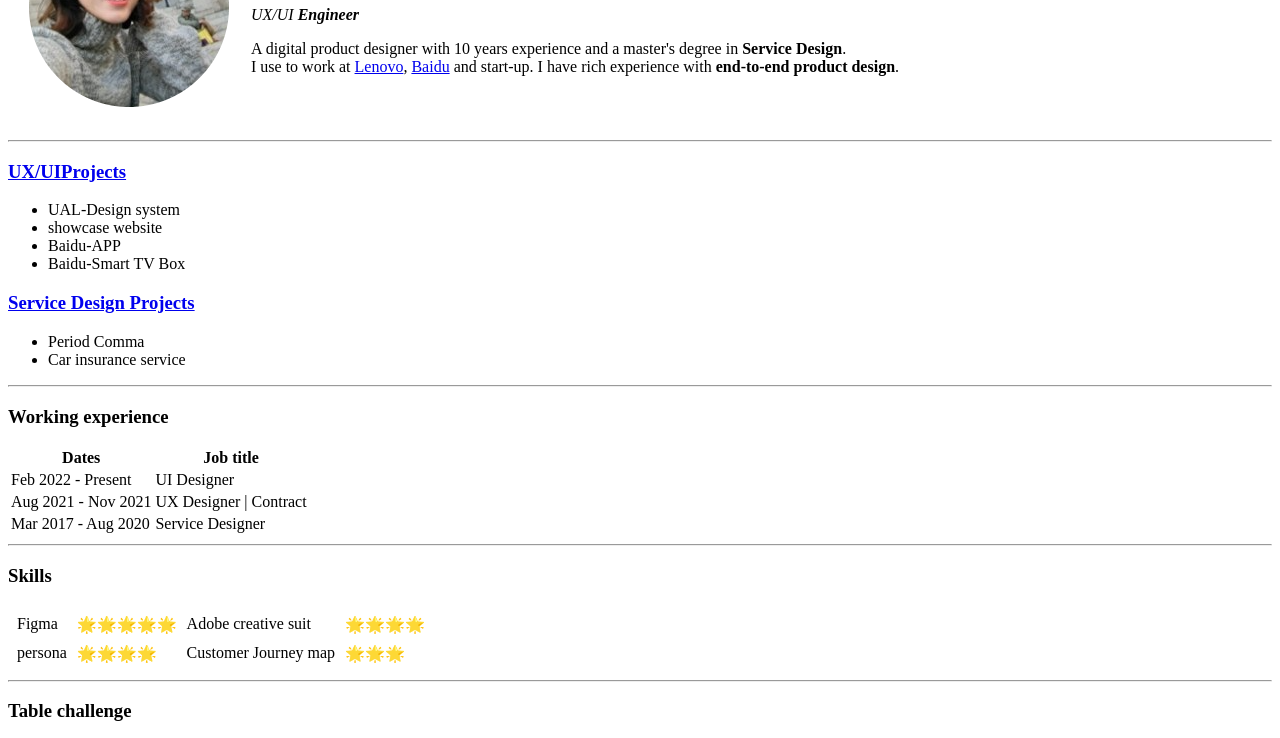
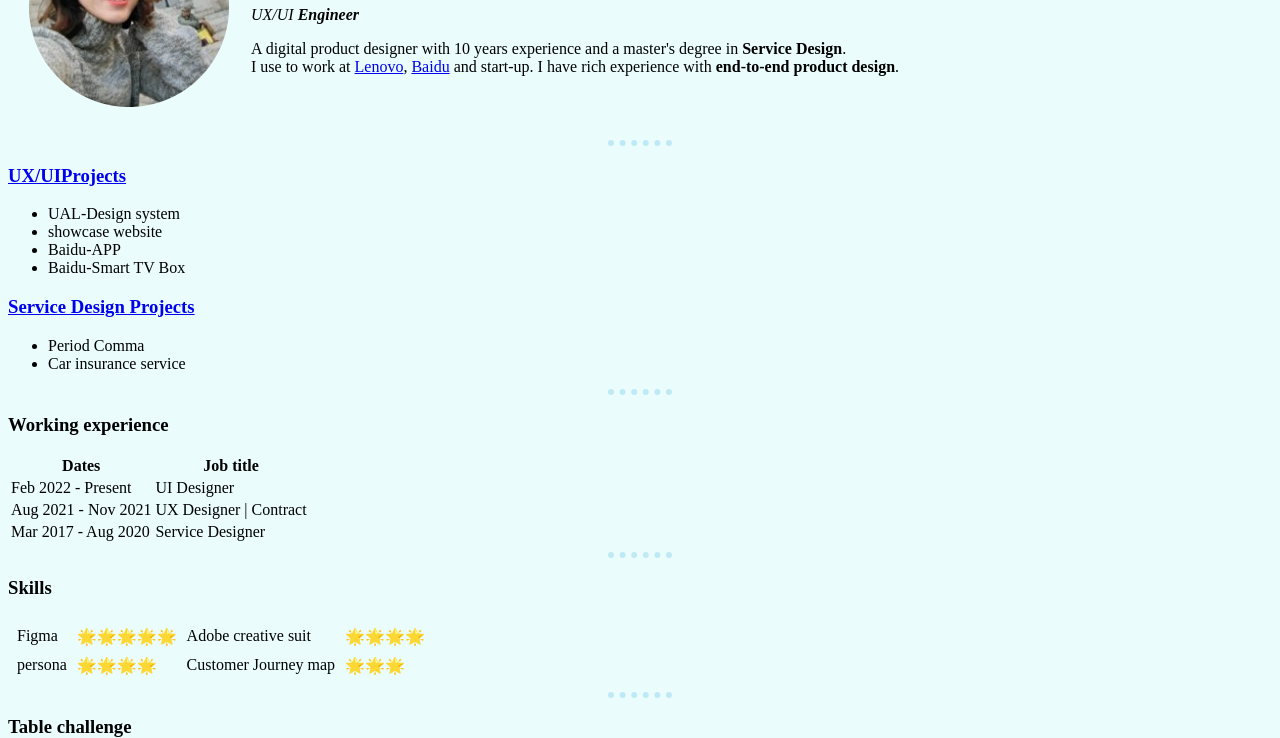
Before and after one commit to rabbit122/Xiaoran-Sun, a plain HTML site: page index.html in a window 1280 px wide. Shown: the part 122-860 px from the top of the page. Drawn offline with Linux system fonts and the light colour scheme.

Commit message:
add CSS/hr and background

```diff
--- a/index.html
+++ b/index.html
@@ -2,6 +2,20 @@
 <head>
     <meta charset="UTF-8">
     <title>Xiaoran Sun</title>
+    <style>
+        body{background-color: #EAFDFC;}
+
+        hr{
+            border-style: none;
+            width: 5%;
+            border-top-style: dotted;
+            border-color: #BFEAF5;
+            border-width: 6px;
+
+
+        }
+
+    </style>
 </head>
 <body>
     <table cellspacing="20">
```
